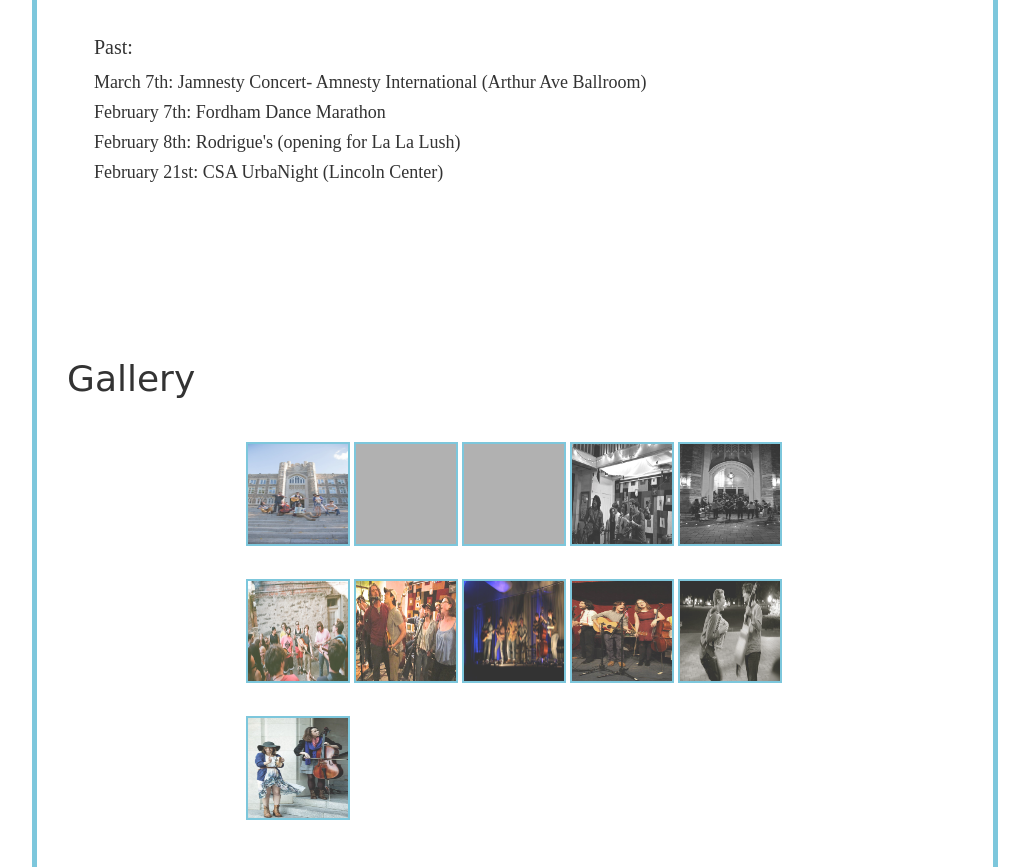
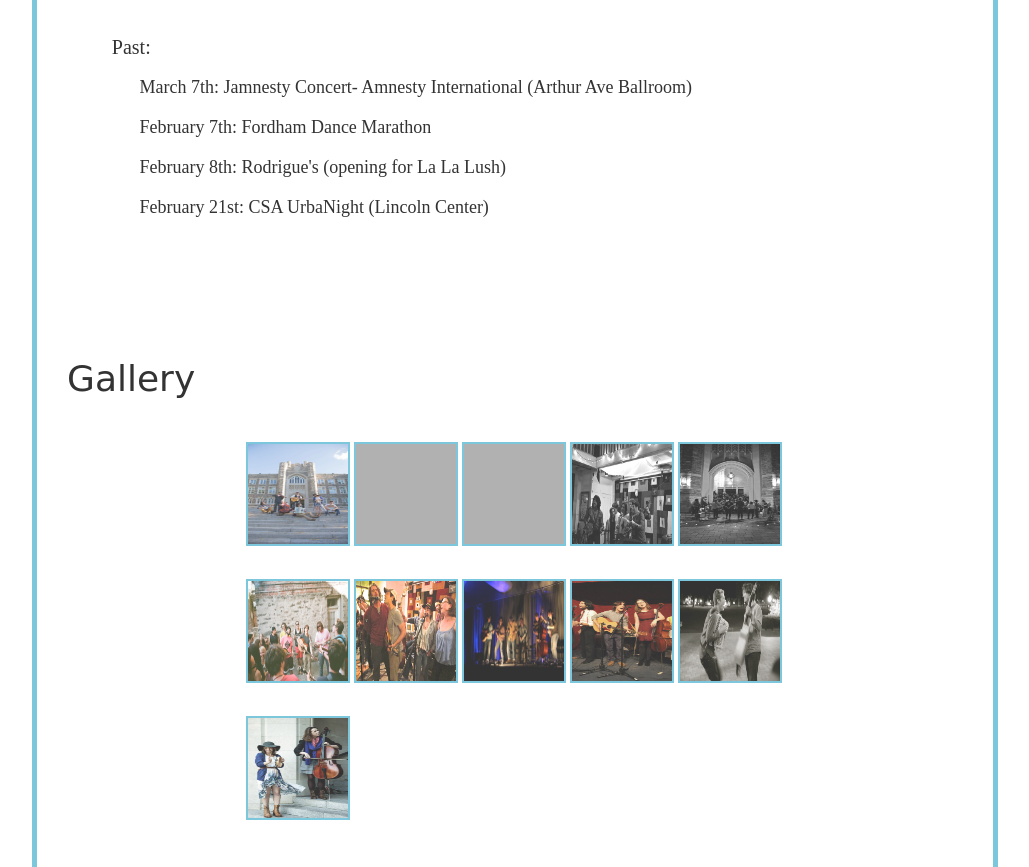
Before and after one commit to hannahcreiss/keating-steps, a plain HTML site: page index.html in a window 1280 px wide. Shown: the part 1779-2646 px from the top of the page, without its empty margins (125-1154 px from the left). Drawn offline with Linux system fonts and the light colour scheme; grey boxes are pictures that could not be loaded; a web font is replaced by a local one.

Commit message:
format of shows div, meta tag for cross-device use

```diff
--- a/css/main.css
+++ b/css/main.css
@@ -257,7 +257,7 @@ h2 {
 	margin: 0 auto;
 	margin-top: 30px;
 	position: absolute;
-	left: 3%;
+	left: 5%;
 	}
 
 
@@ -268,8 +268,14 @@ h2 {
 #pastShows ul li, #upcoming ul li{
 	font-family: "Fauna One", serif;
 	font-size: 18px;
-	line-height: 30px;
+	line-height: 40px;
 	list-style-type: none;
+
+}
+
+#pastShows ul{
+	position: relative;
+	left: 5%;
 }
 
 #gallery {
@@ -499,6 +505,10 @@ h2 {
 	margin-bottom: 400px;
 }
 
+	#shows ul li{
+		line-height: 30px;
+	}
+
 }
 
 @media only screen and (max-width: 600px) {
--- a/index.html
+++ b/index.html
@@ -4,10 +4,10 @@
 <head>
 
 	<meta charset="utf-8">
+	<meta name="viewport" content="width=device-width, initial-scale=1">
+	<meta name="description" content="Official Website for The Keating Steps, a bluegrass band based at Fordham University in Bronx, NY.">
 
 	<title>The Keating Steps</title>
-
-	<meta name="description" content="Official Website for The Keating Steps, a bluegrass band based at Fordham University in Bronx, NY.">
 
 	<link rel="stylesheet" type="text/css" href="css/reset.css">
 	<link rel="stylesheet" type="text/css" href="css/main.css">
```
